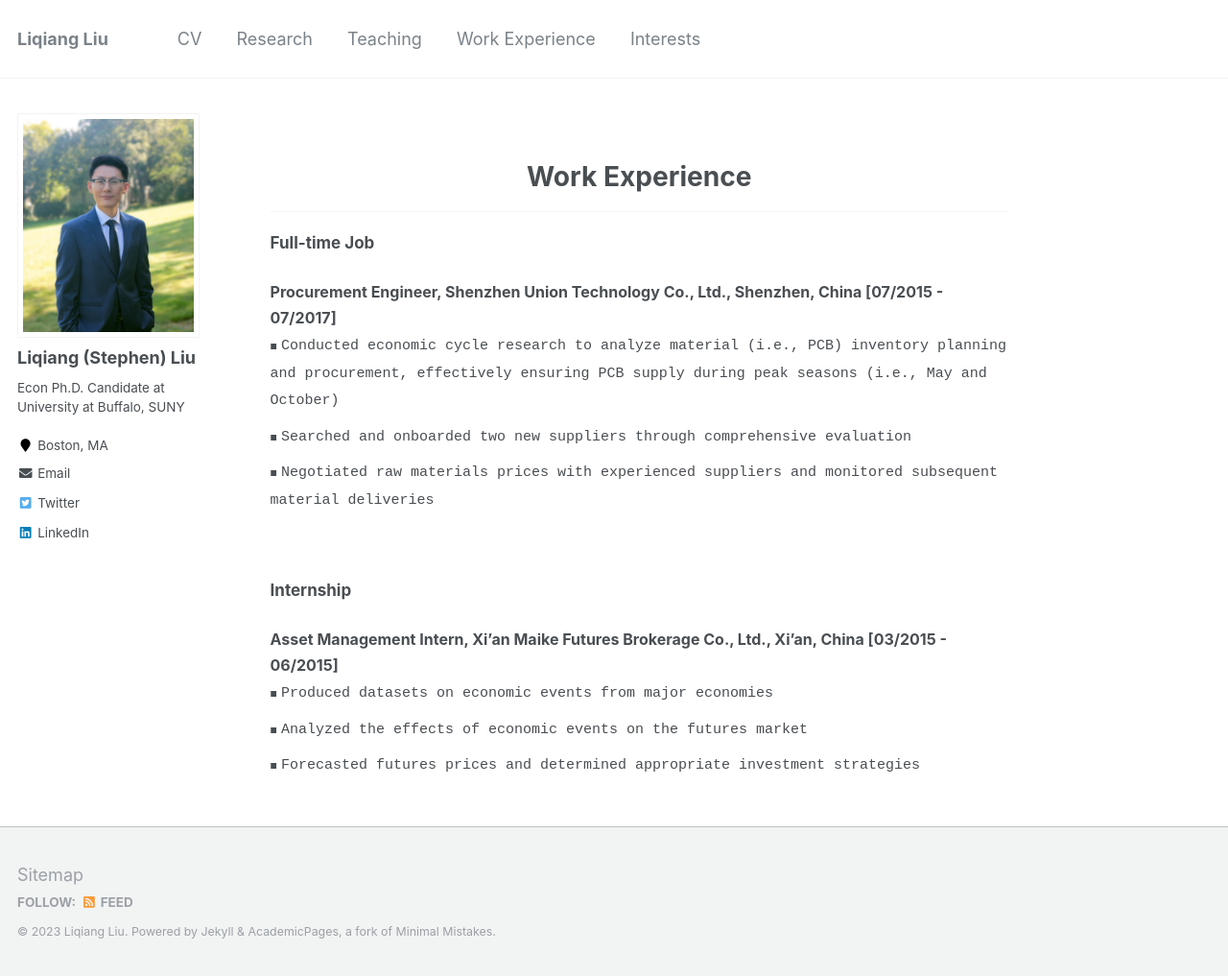
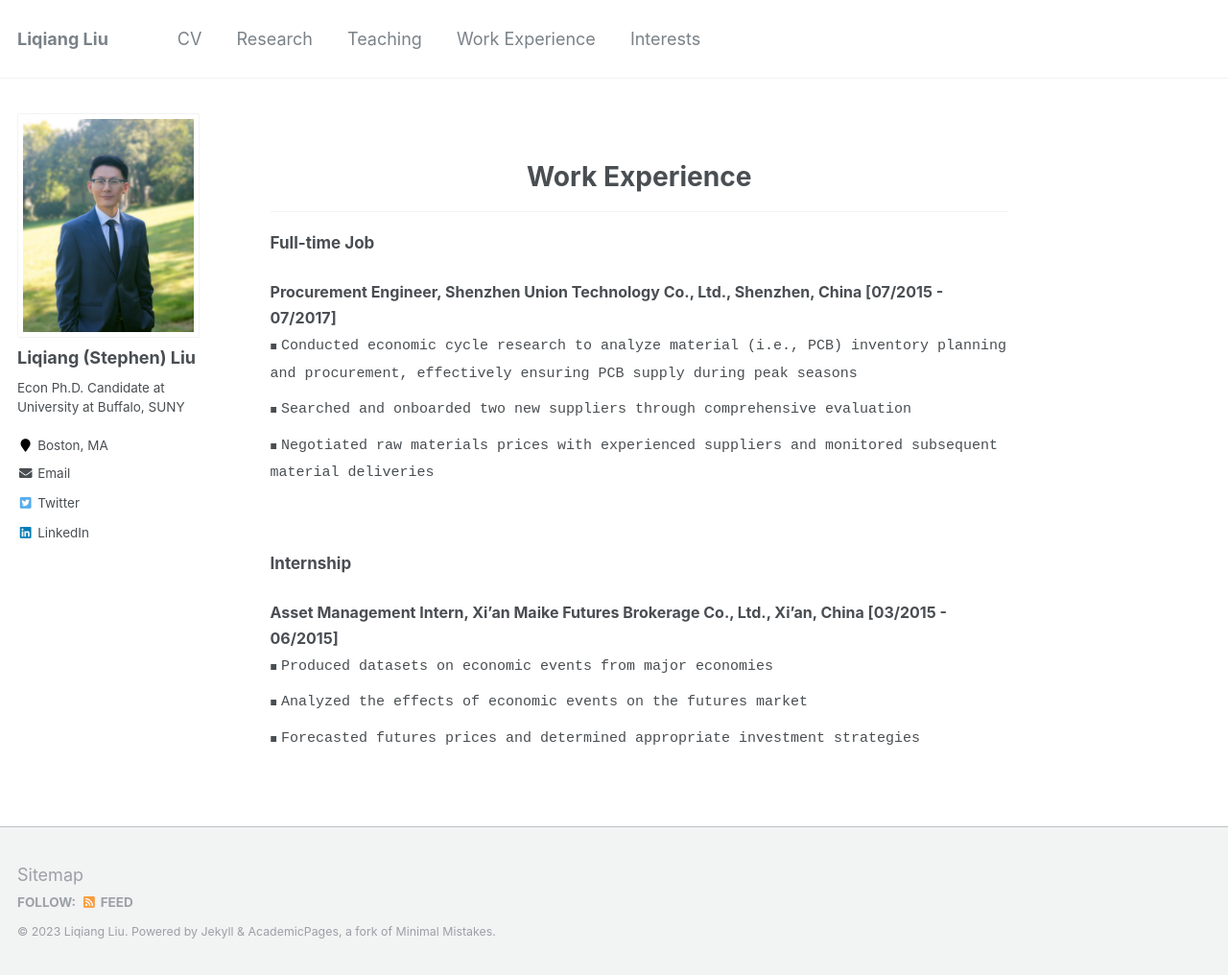
Before and after one commit to Liqiang-Liu/Liqiang-Liu.github.io, a Jekyll site: the page built from _pages/workexperience.md, in a window 1280 px wide and 1017 px high. Shown: the whole window at 96% size. Built offline with Jekyll 4.4.1, drawn with Linux system fonts in a browser that asks for light colours.

Commit message:
Update workexperience.md

```diff
--- a/_pages/workexperience.md
+++ b/_pages/workexperience.md
@@ -29,7 +29,7 @@ redirect_from:
 <ul class="custom-bullet">
   <span style="font-size: 16px;"><strong>Procurement Engineer, Shenzhen Union Technology Co., Ltd., Shenzhen, China [07/2015 - 07/2017]</strong></span>
     <ul class="custom-bullet">
-      <li><span style="font-size: 15px; font-family: monospace;">Conducted economic cycle research to analyze material (i.e., PCB) inventory planning and procurement, effectively ensuring PCB supply during peak seasons (i.e., May and October)</span></li>
+      <li><span style="font-size: 15px; font-family: monospace;">Conducted economic cycle research to analyze material (i.e., PCB) inventory planning and procurement, effectively ensuring PCB supply during peak seasons</span></li>
       <li><span style="font-size: 15px; font-family: monospace;">Searched and onboarded two new suppliers through comprehensive evaluation</span></li>
       <li><span style="font-size: 15px; font-family: monospace;">Negotiated raw materials prices with experienced suppliers and monitored subsequent material deliveries</span></li>
      </ul>
```
